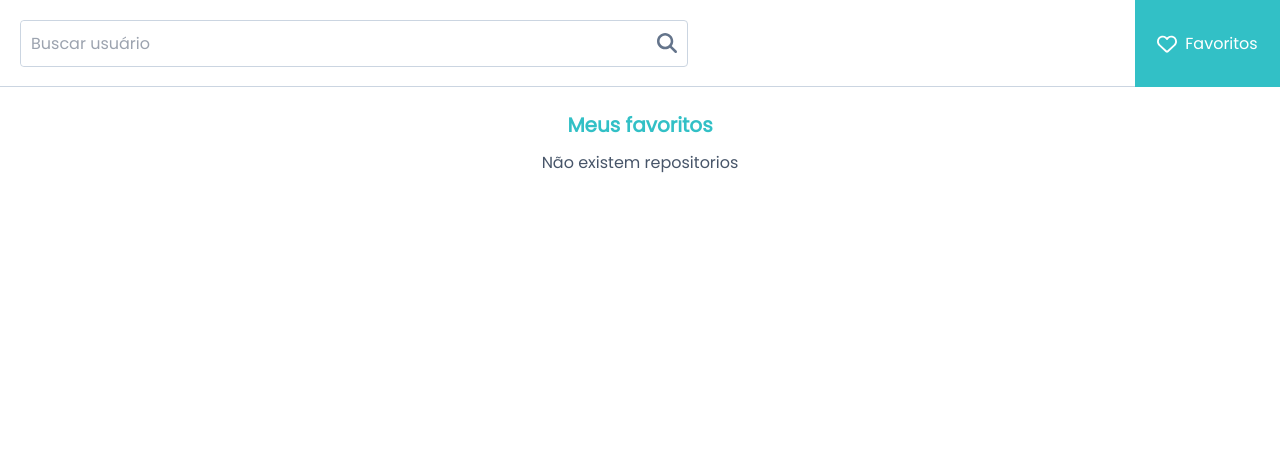
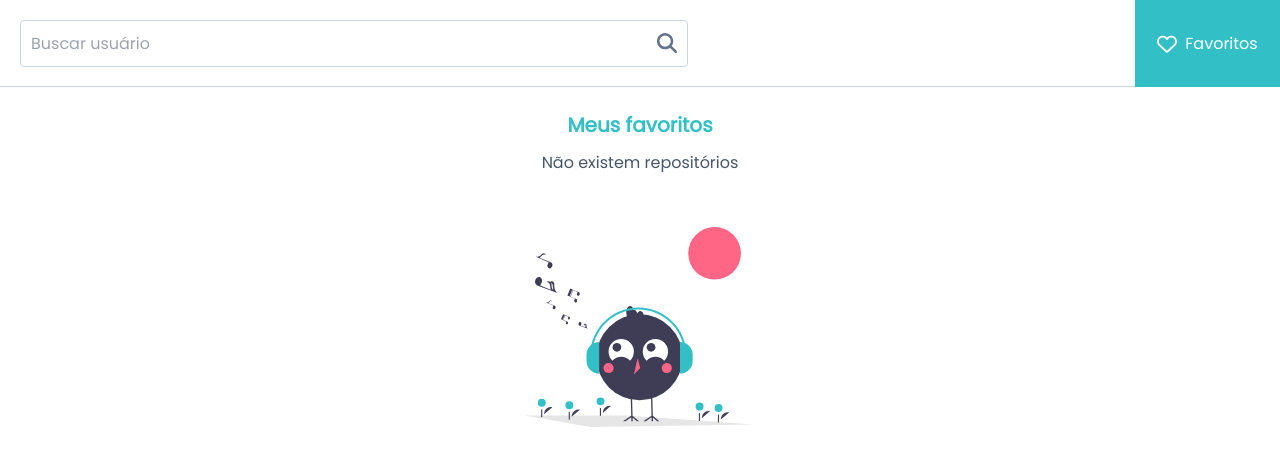
Before and after one commit to pierre-freire/test-casar, a Next.js app: page /favorites in a window 1280 px wide. Shown: the top 466 px of the page. Built offline with nearby package versions, Linux system fonts and the light colour scheme.

Commit message:
refactor: searchbar redirect improved and some style improvs on project list component

```diff
--- a/app/user/[user]/page.tsx
+++ b/app/user/[user]/page.tsx
@@ -73,9 +73,16 @@ export default function User({ params }: { params: { user: string } }) {
 		);
 
 	return (
-		<main className="p-4 mt-10 flex flex-col lg:flex-row lg:items-start items-center justify-center gap-2 text-slate-600 text-center">
+		<main className="p-4 mt-10 flex flex-col lg:flex-row lg:items-start items-center justify-center gap-[48px] text-slate-600 text-center">
 			<UserCard user={userState} />
-			{repos !== undefined && <ProjectsList repos={repos} />}
+			{repos !== undefined && (
+				<div className="w-full max-w-[900px]">
+					<h1 className="text-xl font-semibold mb-[16px] text-left text-[#32C0C6]">
+						Repositórios
+					</h1>
+					<ProjectsList repos={repos} />
+				</div>
+			)}
 		</main>
 	);
 }
--- a/components/projectsList/projectsList.tsx
+++ b/components/projectsList/projectsList.tsx
@@ -1,4 +1,6 @@
 import ProjectsListItem from "./projectsListItem";
+import NoData from "@/public/no_data.svg";
+import Image from "next/image";
 
 interface IProjectsList {
 	repos?: Array<{
@@ -12,10 +14,21 @@ interface IProjectsList {
 
 function ProjectsList({ repos }: IProjectsList) {
 	if (repos === undefined || repos.length < 1)
-		return <h2>Não existem repositorios</h2>;
+		return (
+			<>
+				<h2>Não existem repositórios</h2>
+				<Image
+					src={NoData}
+					width={230}
+					className="h-auto mt-[48px]"
+					alt="Picture of no repositories to be shown"
+					priority
+				/>
+			</>
+		);
 
 	return (
-		<ul className="flex flex-col gap-2 w-full items-center">
+		<ul className="flex flex-col gap-2 w-full max-w-[900px] items-center">
 			{repos.map((elm, index) => {
 				return (
 					<ProjectsListItem
--- a/components/searchBar/seachBar.tsx
+++ b/components/searchBar/seachBar.tsx
@@ -16,6 +16,7 @@ function SeachBar() {
 	}
 
 	function redirectSearch() {
+		if (search.length < 1) return;
 		router.push(`/user/${search}`);
 	}
 
```
Also changed, not shown: public/no_data.svg (added).
